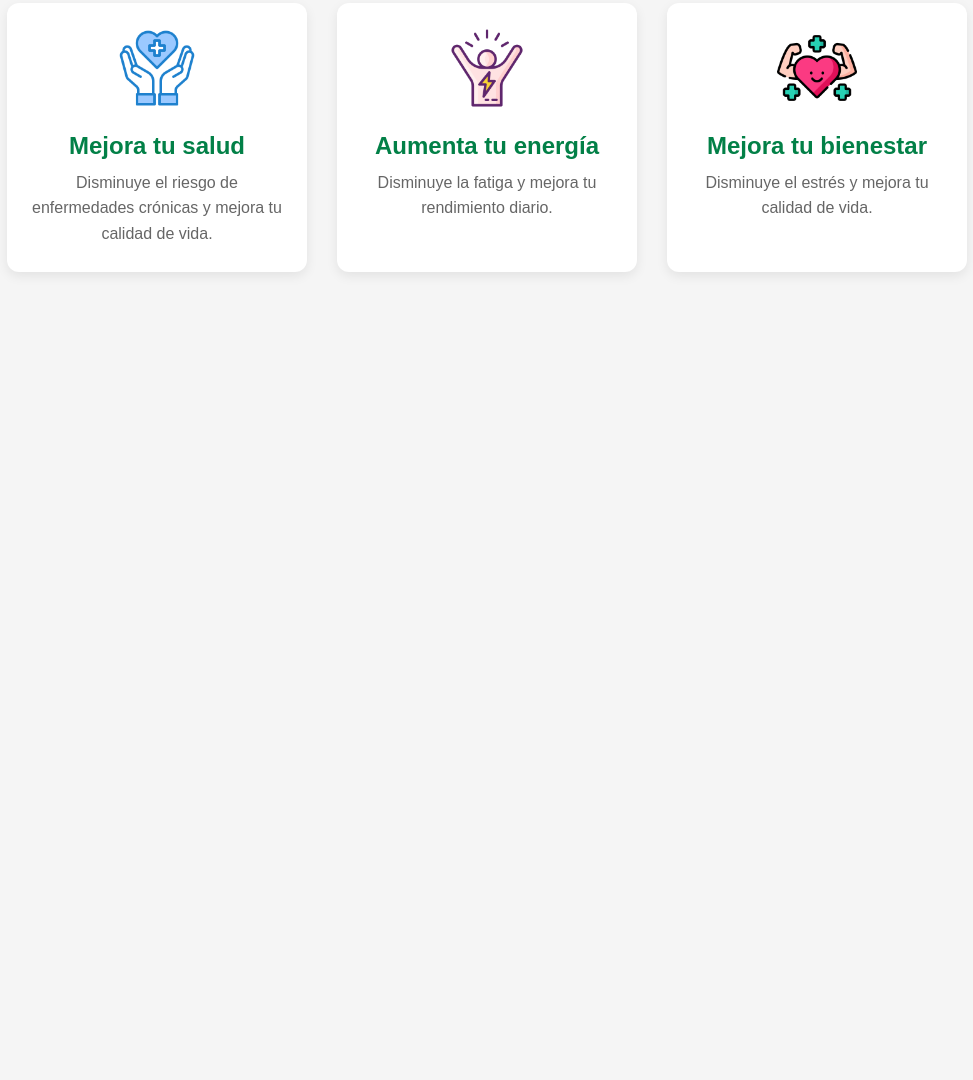
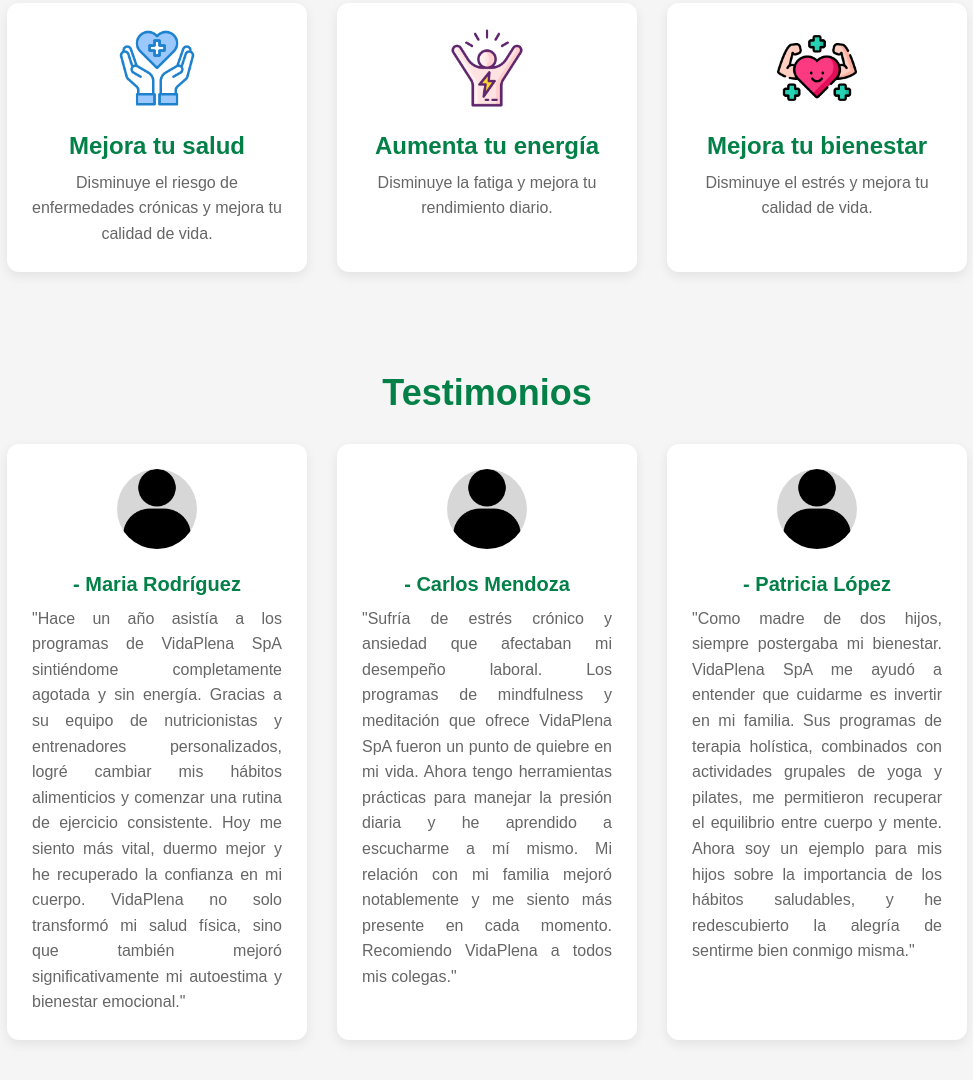
Before and after one commit to bastidev-wav/landing-vidaplena, a plain HTML site: page index.html in a window 1280 px wide. Shown: the part 999-2079 px from the top of the page, without its empty margins (153-1126 px from the left). Before the commit the page ends 1321 px from the top, so only its background shows below. Drawn offline with Linux system fonts and the light colour scheme.

Commit message:
testimonio - html

```diff
--- a/index.html
+++ b/index.html
@@ -47,6 +47,28 @@
         </div>
     </section>
 
+    <!-- Testimonios - Almenos 3 -->
+    <section id="testimonios" class="testimonios">
+        <h2>Testimonios</h2>
+        <div class="testimonios-container">
+            <div class="testimonio-item">
+                <img src="img/usuario.png" alt="Usuario satisfecho">
+                <h4>- Maria Rodríguez</h4>
+                <p>"Hace un año asistía a los programas de VidaPlena SpA sintiéndome completamente agotada y sin energía. Gracias a su equipo de nutricionistas y entrenadores personalizados, logré cambiar mis hábitos alimenticios y comenzar una rutina de ejercicio consistente. Hoy me siento más vital, duermo mejor y he recuperado la confianza en mi cuerpo. VidaPlena no solo transformó mi salud física, sino que también mejoró significativamente mi autoestima y bienestar emocional."</p>
+            </div>
+            <div class="testimonio-item">
+                <img src="img/usuario.png" alt="Usuario satisfecho">
+                <h4>- Carlos Mendoza</h4>
+                <p>"Sufría de estrés crónico y ansiedad que afectaban mi desempeño laboral. Los programas de mindfulness y meditación que ofrece VidaPlena SpA fueron un punto de quiebre en mi vida. Ahora tengo herramientas prácticas para manejar la presión diaria y he aprendido a escucharme a mí mismo. Mi relación con mi familia mejoró notablemente y me siento más presente en cada momento. Recomiendo VidaPlena a todos mis colegas."</p>
+            </div>
+            <div class="testimonio-item">
+                <img src="img/usuario.png" alt="Usuario satisfecho">
+                <h4>- Patricia López</h4>
+                <p>"Como madre de dos hijos, siempre postergaba mi bienestar. VidaPlena SpA me ayudó a entender que cuidarme es invertir en mi familia. Sus programas de terapia holística, combinados con actividades grupales de yoga y pilates, me permitieron recuperar el equilibrio entre cuerpo y mente. Ahora soy un ejemplo para mis hijos sobre la importancia de los hábitos saludables, y he redescubierto la alegría de sentirme bien conmigo misma."</p>
+            </div>
+        </div>
+    </section>
+
 
 </body>
 </html>
```
